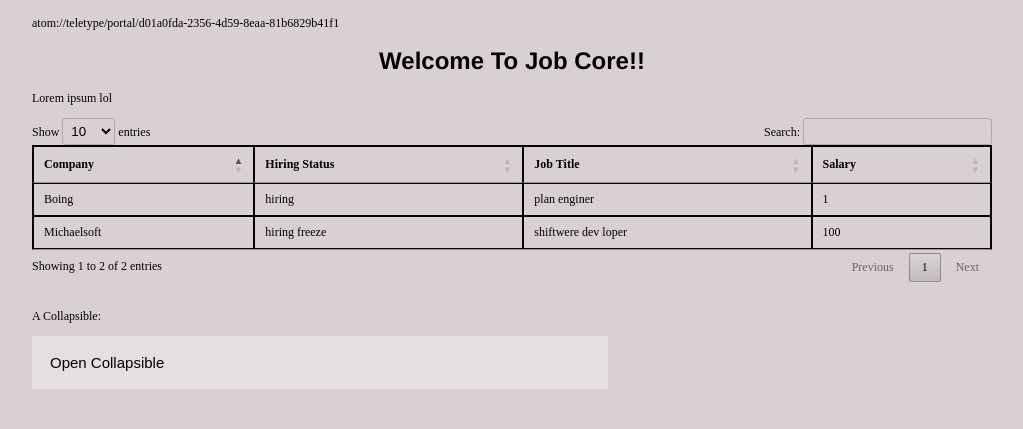
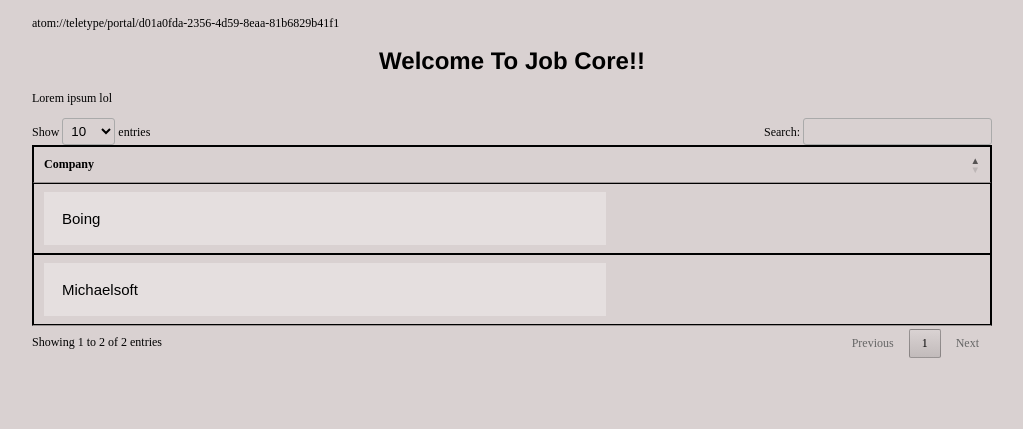
Before and after one commit to hackbois-2020/jobcore, a Flask app: page / in a window 1280 px wide. Shown: the top 429 px of the page, without its empty margins (128-1151 px from the left). Run offline with Flask 2, Linux system fonts and the light colour scheme; parts of the project's set-up code (start-up, migrations or seed data) failed here and were passed over; some libraries are stand-ins or nearby versions.

Commit message:
pushing this finally

```diff
--- a/static/js/app.js
+++ b/static/js/app.js
@@ -25,23 +25,3 @@ $(document).ready(function () {
 	console.log(table.DataTable)
 	table.DataTable()
 })
-
-/* When the user clicks on the button,
-toggle between hiding and showing the dropdown content */
-function myFunction() {
-  document.getElementById("myDropdown").classList.toggle("show");
-}
-
-// // Close the dropdown if the user clicks outside of it
-// window.onclick = function(event) {
-//   if (!event.target.matches('.dropbtn')) {
-//     var dropdowns = document.getElementsByClassName("dropdown-content");
-//     var i;
-//     for (i = 0; i < dropdowns.length; i++) {
-//       var openDropdown = dropdowns[i];
-//       if (openDropdown.classList.contains('show')) {
-//         openDropdown.classList.remove('show');
-//       }
-//     }
-//   }
-// }
--- a/static/style.css
+++ b/static/style.css
@@ -35,6 +35,25 @@ body {
   width: 60%;
   overflow: hidden;
   transition: max-height 0.2s ease-out;
+<<<<<<< HEAD
+  background-color: #f1f1f1;
+}
+
+.button {
+  background-color: #ddd;
+  border: none;
+  color: black;
+  padding: 10px 20px;
+  text-align: center;
+  text-decoration: none;
+  display: inline-block;
+  margin: 4px 2px;
+  cursor: pointer;
+  border-radius: 16px;
+}
+=======
+=======
+>>>>>>> 899839fc83b2e5cc1e6dfc52bbd35d9b82b1f5b9
 	background-color: #d9d1d1;
 }
 
--- a/templates/index.html
+++ b/templates/index.html
@@ -15,27 +15,24 @@
 		<table id="job-table">
 			<thead>
 				<tr>
-					<th>Company</th><th>Hiring Status</th><th>Job Title</th><th>Salary</th>
+					<th>Company</th>
 				</tr>
 			</thead>
 			<tbody>
-				{% for job in jobs %}
+			{% for job in jobs %}
 				<tr>
-					<td>{{ job.company }}</td>
-					<td>{{ job.status }}</td>
-					<td>{{ job.title }}</td>
-					<td>{{ job.salary }}</td>
+					<td><button class="collapsible">{{ job.company }}</button>
+						<div class="content">
+						  <p class="button">{{job.status}}</p><br>
+
+
+			</div></td>
+
 				</tr>
 				{% endfor %}
 			</tbody>
 		</table>
 		<!--[Jay] Testing Things -->
-<br>
-		<p>A Collapsible:</p>
-		<button class="collapsible">Open Collapsible</button>
-			<div class="content">
-			  <p>Lorem ipsum dolor sit amet, consectetur adipisicing elit, sed do eiusmod tempor incididunt ut labore et dolore magna aliqua. Ut enim ad minim veniam, quis nostrud exercitation ullamco laboris nisi ut aliquip ex ea commodo consequat.</p>
-			</div>
 
 		<script>// Jay's Testing
 var coll = document.getElementsByClassName("collapsible");
```
